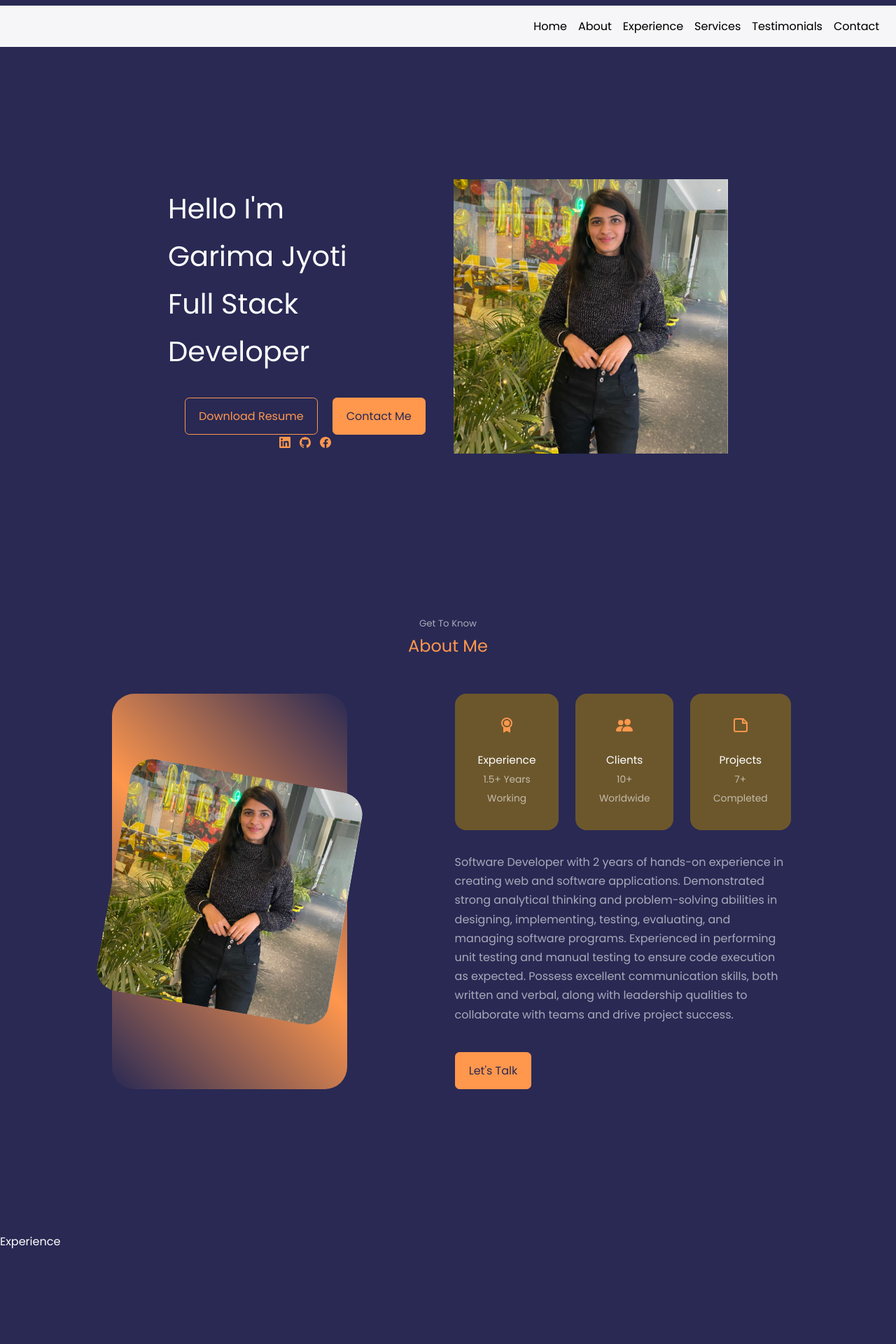
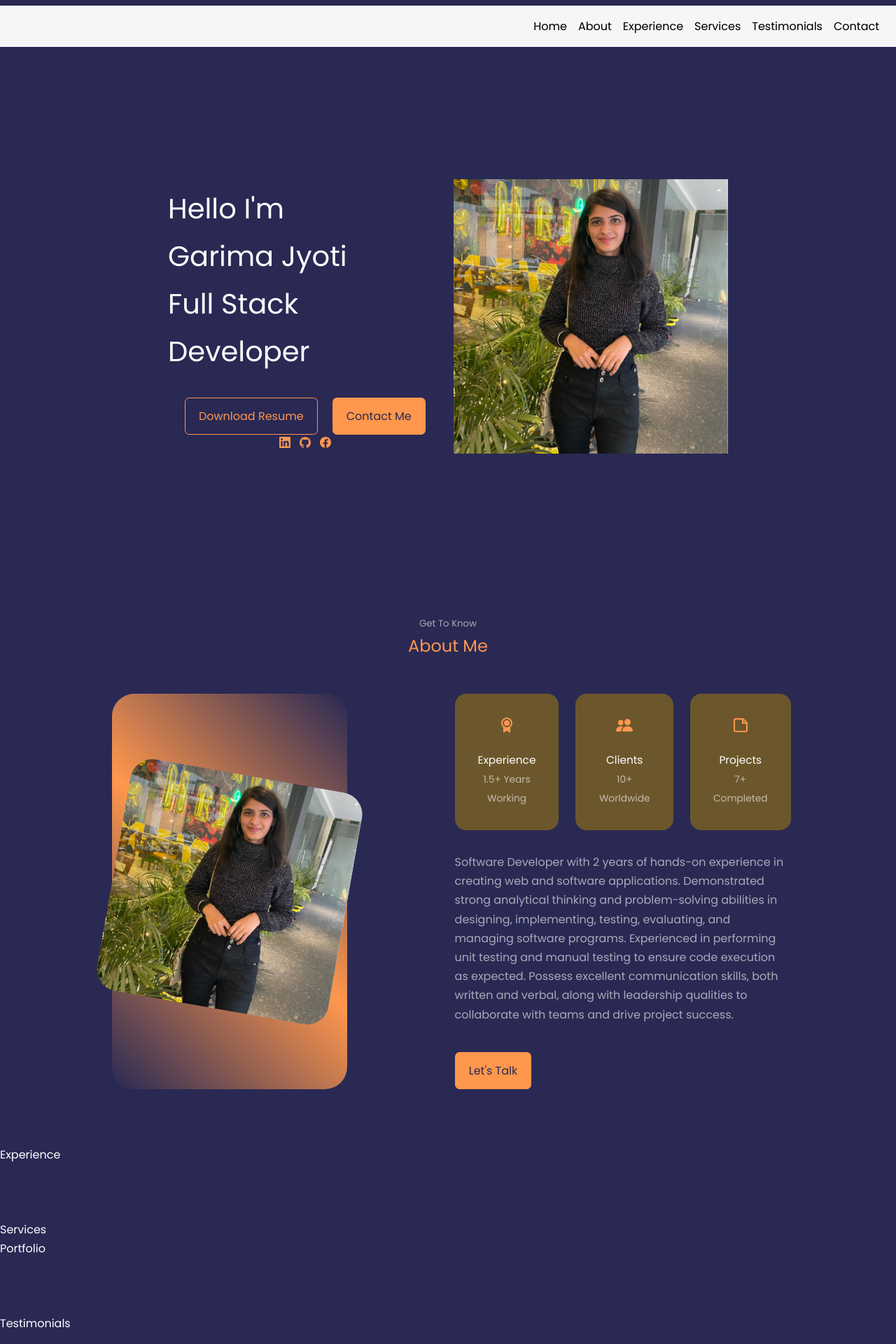
Before and after one commit to Garimajyoti/My_Portfolio_Website, a React (Create React App) app: page / in a window 1280 px wide. Shown: the top 1920 px of the page at 70% size. Built offline with nearby package versions, Linux system fonts and the light colour scheme.

Commit message:
few changes made

```diff
--- a/src/components/about/about.css
+++ b/src/components/about/about.css
@@ -89,7 +89,7 @@ text-align: center;
     }
 }
 
-/*-------------Media -Queries(Medium devices)------------*/
+/*-------------Media -Queries(Small devices)------------*/
 @media screen and (max-width: 600px) {
     .about_me{
         width:70%;
--- a/src/index.css
+++ b/src/index.css
@@ -54,7 +54,7 @@ h1{
 
 section {
   margin-top: 5rem;
-  height: 100vh;
+
 }
 
 section >h2, section > h5 {
```
